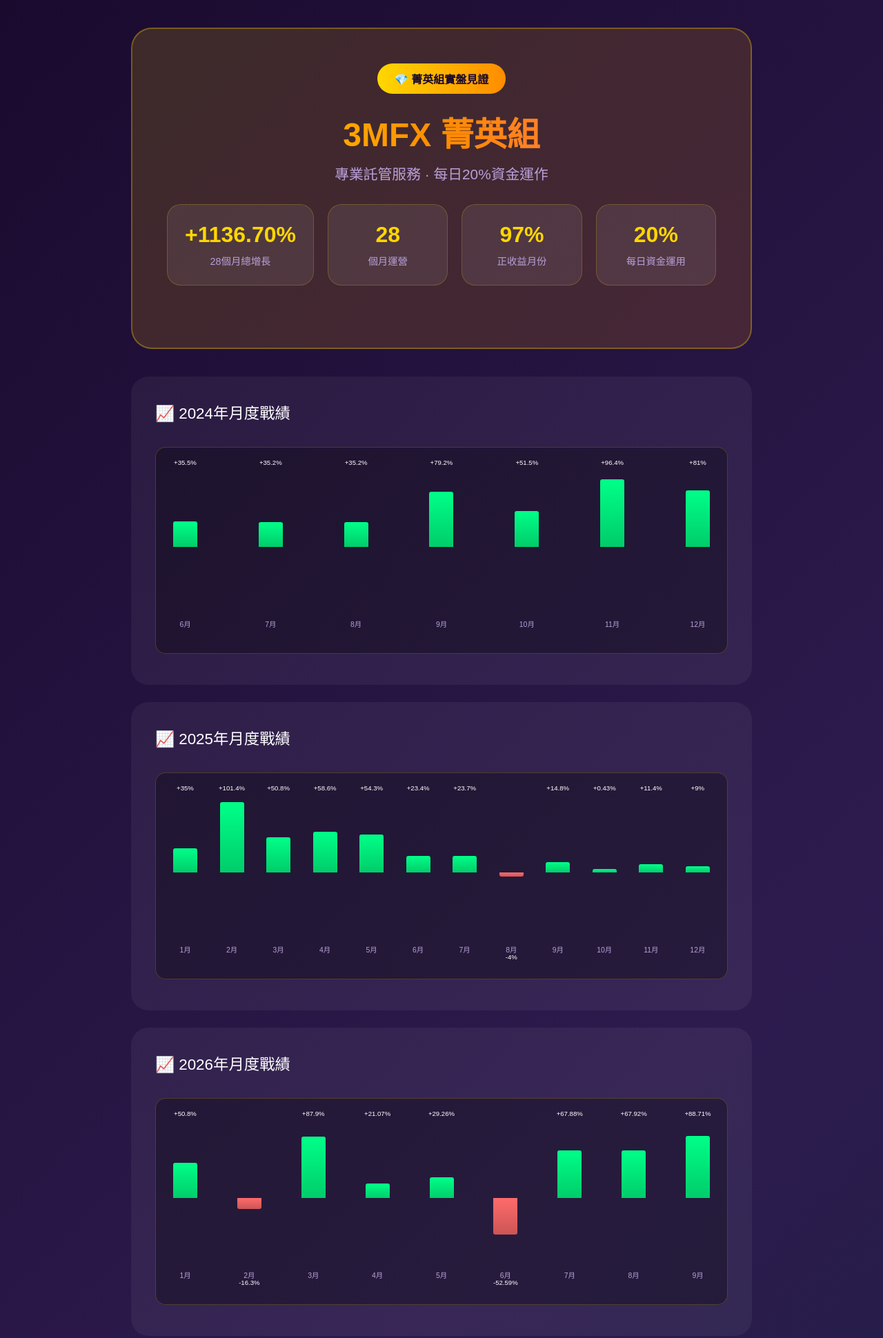
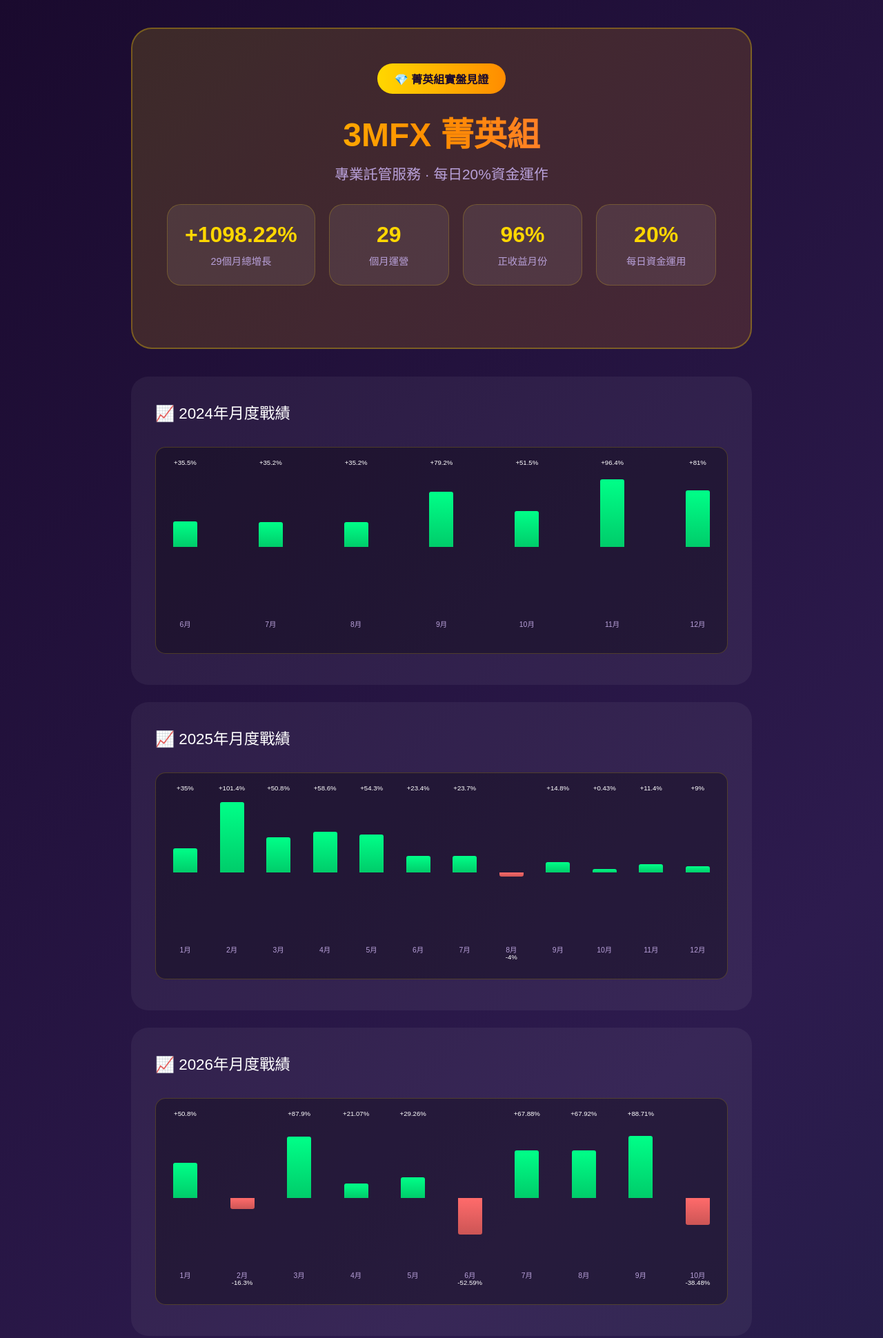
Before and after one commit to 3mcapital/3mcapital, a plain HTML site: page 3M-Pro-team.html in a window 1280 px wide. Shown: the top 1940 px of the page at 69% size. Drawn offline with Linux system fonts and the light colour scheme.

Commit message:
Update 3M-Pro-teamt data

```diff
--- a/3M-Pro-team.html
+++ b/3M-Pro-team.html
@@ -275,15 +275,15 @@
 
             <div class="stats-grid">
                 <div class="stat-card">
-                    <div class="number">+1136.70%</div>
-                    <div class="label">28個月總增長</div>
+                    <div class="number">+1098.22%</div>
+                    <div class="label">29個月總增長</div>
                 </div>
                 <div class="stat-card">
-                    <div class="number">28</div>
+                    <div class="number">29</div>
                     <div class="label">個月運營</div>
                 </div>
                 <div class="stat-card">
-                    <div class="number">97%</div>
+                    <div class="number">96%</div>
                     <div class="label">正收益月份</div>
                 </div>
                 <div class="stat-card">
@@ -456,6 +456,11 @@
                         <div class="bar positive" style="height: 90px;"></div>
                         <div class="bar-label">9月</div>
                     </div>
+                    <div class="bar-group">
+                        <span class="bar-value negative">-38.48%</span>
+                        <div class="bar negative" style="height: 39px;"></div>
+                        <div class="bar-label">10月</div>
+                    </div>
                 </div>
             </div>
         </div>
@@ -499,8 +504,8 @@
                     </tr>
                     <tr>
                         <td>✅ 2026年</td>
-                        <td>9個月</td>
-                        <td class="profit">+314.64%</td>
+                        <td>10個月</td>
+                        <td class="profit">+276.16%</td>
                     </tr>
                 </tbody>
             </table>
@@ -511,7 +516,7 @@
             <ul style="color: #ccc; line-height: 2; font-size: 1.05em; list-style: none;">
                 <li>🎯 <strong>服務類型：</strong>專業投資託管服務</li>
                 <li>📅 <strong>成立日期：</strong>2024年6月</li>
-                <li>⏱️ <strong>運營時長：</strong>已穩定運行超過28個月</li>
+                <li>⏱️ <strong>運營時長：</strong>已穩定運行超過29個月</li>
                 <li>💰 <strong>運作機制：</strong>每日20%資金運作</li>
                 <li>🎯 <strong>策略目標：</strong>守住底線，挑戰上限</li>
             </ul>
```
